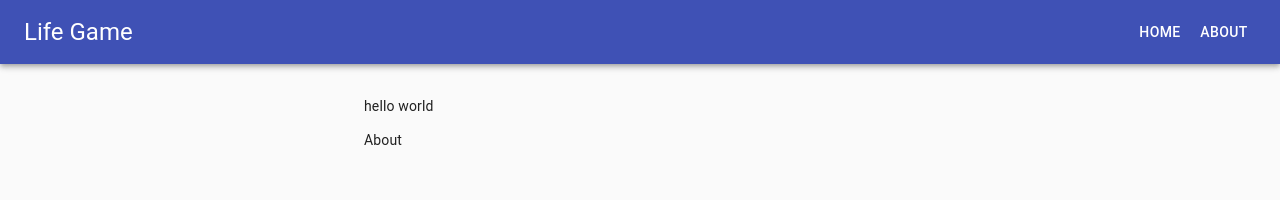
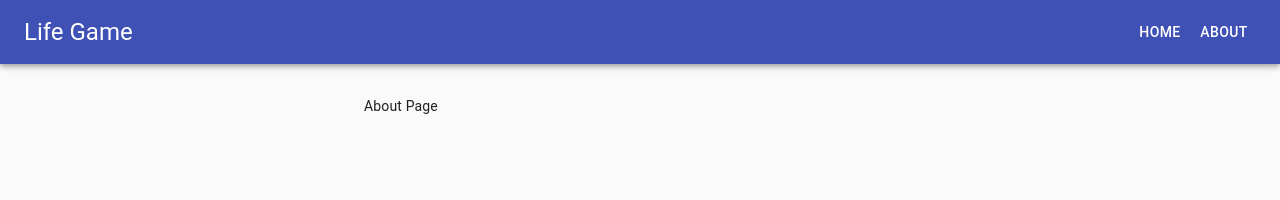
Before and after one commit to koyo-miyamura/lifegame_react, a React (Create React App) app: page /about in a window 1280 px wide. Shown: the top 200 px of the page. Built offline with nearby package versions, Linux system fonts and the light colour scheme.

Commit message:
Aboutページの調整

```diff
--- a/src/containers/About.tsx
+++ b/src/containers/About.tsx
@@ -3,8 +3,7 @@ import React, { FC } from "react";
 const About: FC<{}> = () => {
   return (
     <>
-      <p>hello world</p>
-      <p>About</p>
+      <p>About Page</p>
     </>
   );
 };
```
